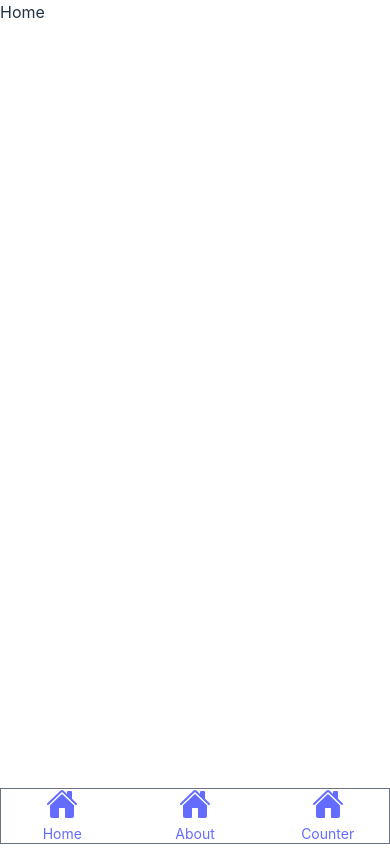
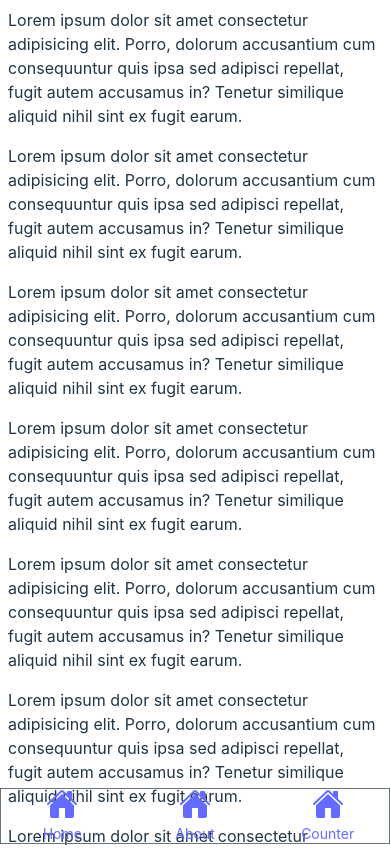
Before and after one commit to Snaptime23/snaptime-web, a React (Vite) app: page / in a window 390 px wide. Shown: the top 848 px of the page. Built offline with nearby package versions, Linux system fonts and the light colour scheme.

Commit message:
feat: ✨ optimize scrolling for mobile browsers

```diff
--- a/src/App.tsx
+++ b/src/App.tsx
@@ -19,20 +19,24 @@ const AppMain: FC = () => {
 
 const AppMobile: FC = () => {
   return (
-    <div className="flex min-h-screen flex-col">
-      <main className="flex-1">
+    <div className="flex flex-col">
+      <div className="fixed bottom-0 left-0 w-screen">
+        <TabBarHorizontal></TabBarHorizontal>
+      </div>
+      <main className="flex-1 overflow-x-clip pb-[56px]">
         <AppMain></AppMain>
       </main>
-      <TabBarHorizontal></TabBarHorizontal>
     </div>
   );
 };
 
 const AppDesktop: FC = () => {
   return (
-    <div className="flex min-h-screen flex-row">
-      <TabBarVertical></TabBarVertical>
-      <main className="flex-1">
+    <div className="flex flex-row">
+      <div className="fixed left-0 top-0 h-[100dvh]">
+        <TabBarVertical></TabBarVertical>
+      </div>
+      <main className="flex-1 overflow-x-clip ps-[60px]">
         <AppMain></AppMain>
       </main>
     </div>
@@ -40,7 +44,7 @@ const AppDesktop: FC = () => {
 };
 
 const App: FC = () => {
-  const isMobile = useMediaQuery('(max-width: 400px)');
+  const isMobile = useMediaQuery('(max-width: 540px)');
   return isMobile ? <AppMobile /> : <AppDesktop />;
 };
 
--- /dev/null
+++ b/src/components/InfiniteScroller/FakeContent.tsx
@@ -0,0 +1,8 @@
+import { faker } from '@faker-js/faker';
+import { FC } from 'react';
+
+const FakeContent: FC = () => {
+  return <img src={faker.image.url()}></img>;
+};
+
+export { FakeContent };
--- /dev/null
+++ b/src/components/InfiniteScroller/InfiniteScroller.tsx
@@ -0,0 +1,18 @@
+import { FC } from 'react';
+
+const InfiniteScroller: FC = () => {
+  return (
+    <div>
+      {Array.from({ length: 100 }).map((_, index) => {
+        return (
+          <p key={index} className="max-w-xl p-2">
+            Lorem ipsum dolor sit amet consectetur adipisicing elit. Porro, dolorum accusantium cum consequuntur quis
+            ipsa sed adipisci repellat, fugit autem accusamus in? Tenetur similique aliquid nihil sint ex fugit earum.
+          </p>
+        );
+      })}
+    </div>
+  );
+};
+
+export { InfiniteScroller };
--- a/src/components/TabBar/TabBar.tsx
+++ b/src/components/TabBar/TabBar.tsx
@@ -6,7 +6,7 @@ import { TabBarIcon } from './TabBarIcon.tsx';
 
 const TabBarHorizontal: FC = () => {
   return (
-    <nav className="debug-outline flex flex-row gap-2">
+    <nav className="debug-outline flex h-[56px] w-full flex-row gap-2">
       <Link to="/" className="flex flex-1 flex-row justify-center">
         <TabBarIcon icon={<IoHome size={32} />} label="Home"></TabBarIcon>
       </Link>
@@ -22,15 +22,15 @@ const TabBarHorizontal: FC = () => {
 
 const TabBarVertical: FC = () => {
   return (
-    <nav className="debug-outline flex flex-col">
-      <Link to="/" className="py-2">
+    <nav className="debug-outline flex h-full w-[60px] flex-col">
+      <Link to="/" className="flex flex-row justify-center py-2">
         <TabBarIcon icon={<IoHome size={32} />} label="Home"></TabBarIcon>
       </Link>
-      <Link to="/about" className="py-2">
+      <Link to="/about" className="flex flex-row justify-center py-2">
         <TabBarIcon icon={<IoHome size={32} />} label="About"></TabBarIcon>
       </Link>
       <Spacer></Spacer>
-      <Link to="/counter" className="py-2">
+      <Link to="/counter" className="flex flex-row justify-center py-2">
         <TabBarIcon icon={<IoHome size={32} />} label="Counter"></TabBarIcon>
       </Link>
     </nav>
--- a/src/pages/Home.tsx
+++ b/src/pages/Home.tsx
@@ -1,7 +1,8 @@
 import { FC } from 'react';
+import { InfiniteScroller } from '../components/InfiniteScroller/InfiniteScroller.tsx';
 
 const Home: FC = () => {
-  return <div>Home</div>;
+  return <InfiniteScroller></InfiniteScroller>;
 };
 
 export { Home };
--- a/tailwind.config.js
+++ b/tailwind.config.js
@@ -4,7 +4,7 @@ export default {
   theme: {
     extend: {},
     screens: {
-      sm: '400px',
+      sm: '540px',
     },
   },
   plugins: [],
```
